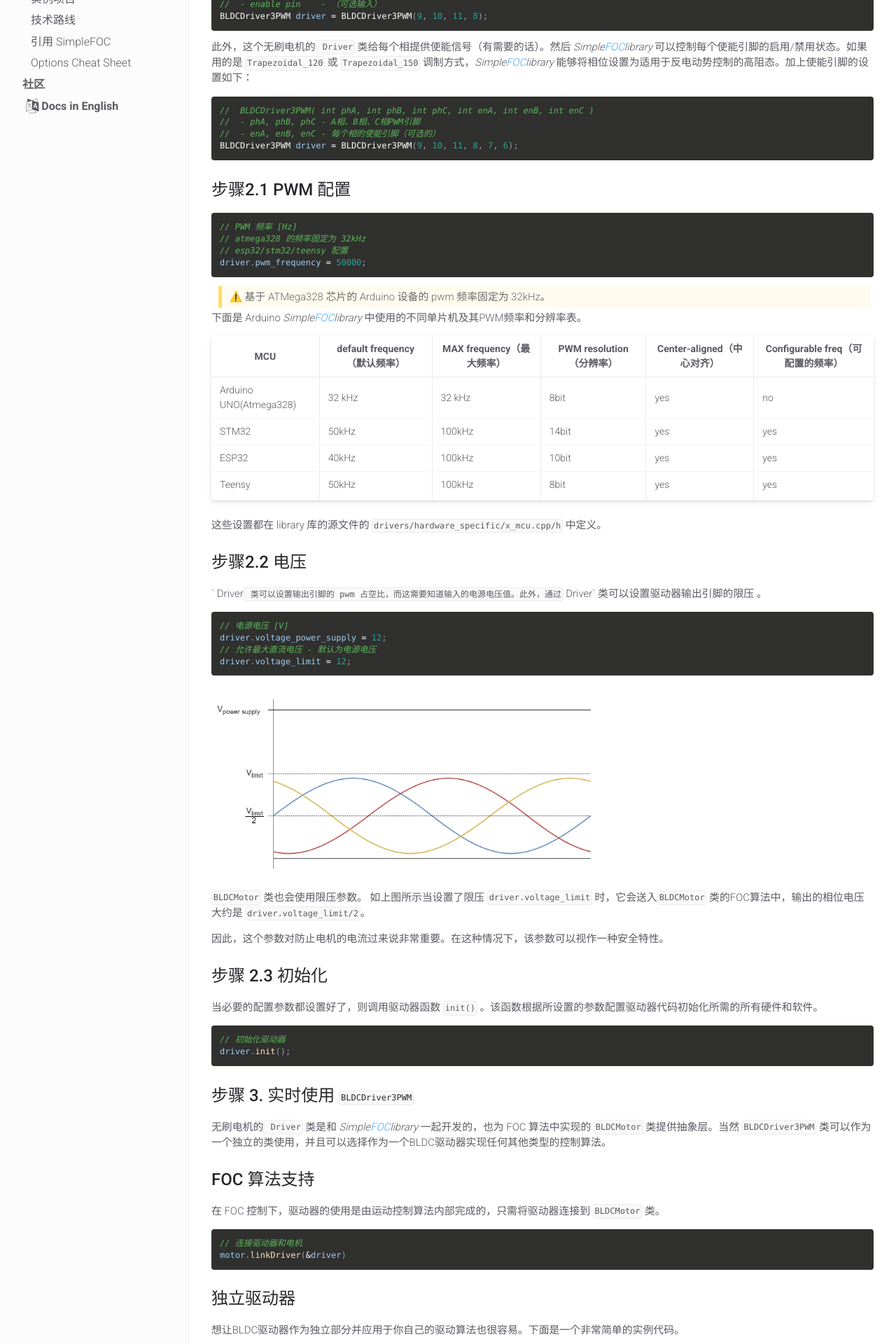
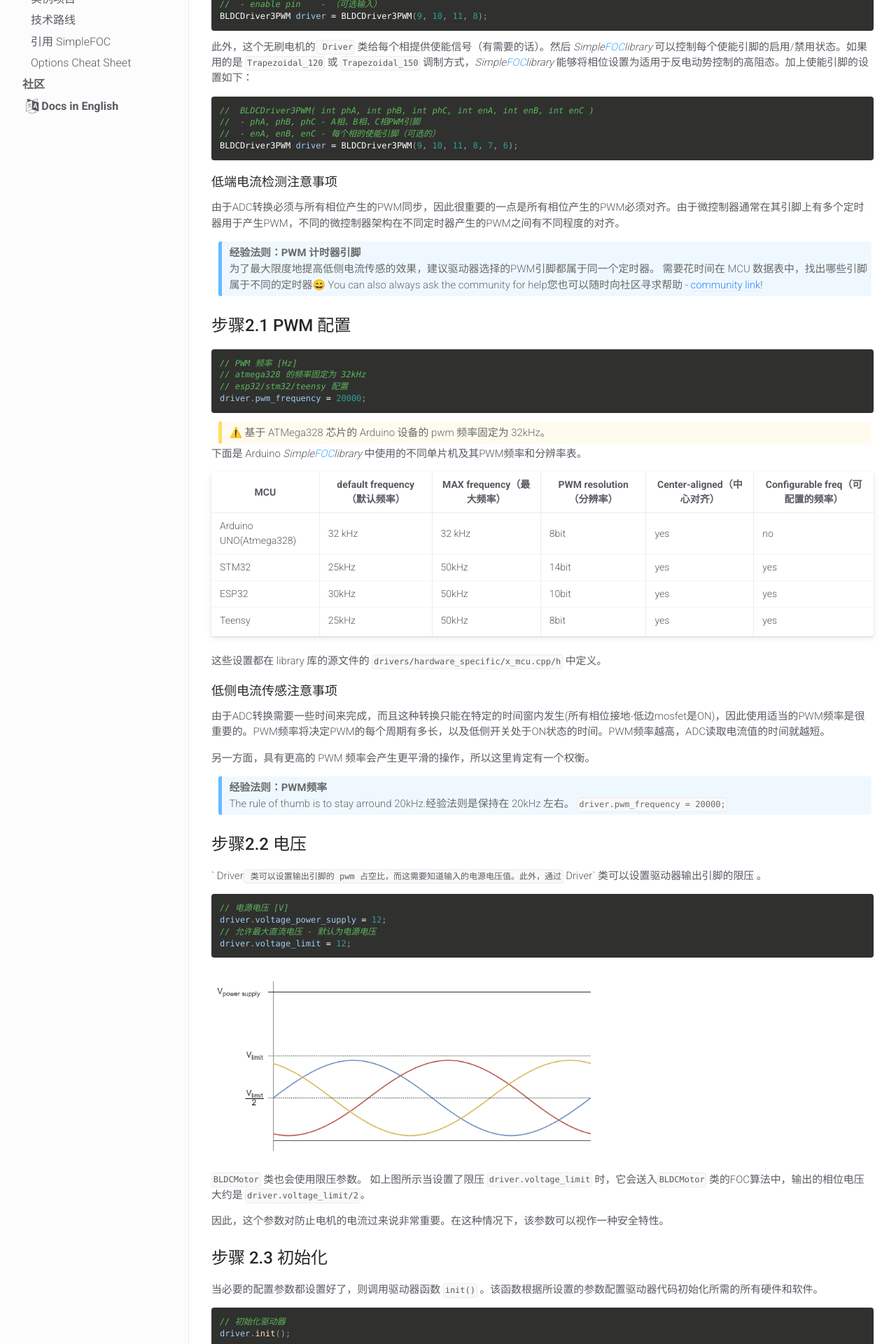
Before and after one commit to simplefoc/docs_chinese, a Jekyll site: the page built from docs/simplefoc_library/code/drivers/bldc_driver/bldc_driver_3pwm.md, in a window 1280 px wide. Shown: the part 759-2679 px from the top of the page at 70% size. Built offline with Jekyll 4.4.1, drawn with Linux system fonts in a browser that asks for light colours.

Commit message:
Update code driver

````diff
--- a/docs/simplefoc_library/code/drivers/bldc_driver/bldc_driver_3pwm.md
+++ b/docs/simplefoc_library/code/drivers/bldc_driver/bldc_driver_3pwm.md
@@ -44,16 +44,31 @@ BLDCDriver3PWM driver = BLDCDriver3PWM(9, 10, 11, 8);
 BLDCDriver3PWM driver = BLDCDriver3PWM(9, 10, 11, 8, 7, 6);
 ```
 
+### 低端电流检测注意事项
+
+由于ADC转换必须与所有相位产生的PWM同步，因此很重要的一点是所有相位产生的PWM必须对齐。由于微控制器通常在其引脚上有多个定时器用于产生PWM，不同的微控制器架构在不同定时器产生的PWM之间有不同程度的对齐。
+
+<blockquote class="info">
+<p class="heading">经验法则：PWM 计时器引脚</p>
+为了最大限度地提高低侧电流传感的效果，建议驱动器选择的PWM引脚都属于同一个定时器。
+
+需要花时间在 MCU 数据表中，找出哪些引脚属于不同的定时器😄
+You can also always ask the community for help您也可以随时向社区寻求帮助 - <a href="https://community.simplefoc.com/">community link</a>!
+</blockquote>
+
 ## 步骤2.1 PWM 配置
+
 ```cpp
 // PWM 频率 [Hz]
 // atmega328 的频率固定为 32kHz
 // esp32/stm32/teensy 配置
-driver.pwm_frequency = 50000;
+driver.pwm_frequency = 20000;
 ```
 <blockquote class="warning">
 ⚠️ 基于 ATMega328 芯片的 Arduino  设备的 pwm 频率固定为 32kHz。
 </blockquote>
+
+
 
 
 下面是  Arduino <span class="simple">Simple<span class="foc">FOC</span>library</span> 中使用的不同单片机及其PWM频率和分辨率表。
@@ -61,14 +76,29 @@ driver.pwm_frequency = 50000;
 MCU | default frequency（默认频率） | MAX frequency（最大频率） | PWM resolution（分辨率） | Center-aligned（中心对齐） | Configurable freq（可配置的频率）
 --- | --- | --- | --- | --- | ---
 Arduino UNO(Atmega328) | 32 kHz | 32 kHz | 8bit | yes | no
-STM32 | 50kHz | 100kHz | 14bit | yes | yes
-ESP32 | 40kHz | 100kHz | 10bit | yes | yes
-Teensy | 50kHz | 100kHz | 8bit | yes | yes
+STM32 | 25kHz | 50kHz | 14bit | yes | yes
+ESP32 | 30kHz | 50kHz | 10bit | yes | yes
+Teensy | 25kHz | 50kHz | 8bit | yes | yes
 
 这些设置都在 library 库的源文件的 `drivers/hardware_specific/x_mcu.cpp/h` 中定义。
 
+### 低侧电流传感注意事项
+
+由于ADC转换需要一些时间来完成，而且这种转换只能在特定的时间窗内发生(所有相位接地-低边mosfet是ON)，因此使用适当的PWM频率是很重要的。PWM频率将决定PWM的每个周期有多长，以及低侧开关处于ON状态的时间。PWM频率越高，ADC读取电流值的时间就越短。
+
+另一方面，具有更高的 PWM 频率会产生更平滑的操作，所以这里肯定有一个权衡。
+
+<blockquote class="info">
+<p class="heading">经验法则：PWM频率</p>
+The rule of thumb is to stay arround 20kHz.经验法则是保持在 20kHz 左右。
+
+<code class="highlighter-rouge">
+driver.pwm_frequency = 20000;
+</code>
+</blockquote>
 
 ## 步骤2.2 电压
+
 ` Driver` 类可以设置输出引脚的 pwm 占空比，而这需要知道输入的电源电压值。此外，通过` Driver` 类可以设置驱动器输出引脚的限压 。
 
 ```cpp
@@ -115,7 +145,7 @@ BLDCDriver3PWM driver = BLDCDriver3PWM(9, 5, 6, 8);
 void setup() {
 
   // PWM 频率 [Hz]
-  driver.pwm_frequency = 50000;
+  driver.pwm_frequency = 20000;
  // 电源电压 [V]
   driver.voltage_power_supply = 12;
  // 最大允许直流电压 - 默认为电源电压
@@ -148,7 +178,7 @@ BLDCDriver3PWM driver = BLDCDriver3PWM(9, 10, 11, 8, 7, 6);
 void setup() {
 
   // PWM 频率 [Hz]
-  driver.pwm_frequency = 50000;
+  driver.pwm_frequency = 20000;
   // 电源电压 [V]
   driver.voltage_power_supply = 12;
   // 允许最大直流电压 - 默认为电源电压
````
Also changed, not shown: docs/simplefoc_library/code/drivers/bldc_driver/bldc_driver_6pwm.md (+33 -5 lines), docs/simplefoc_library/code/drivers/stepper_driver/stepper_driver_2pwm.md (+1 -1 lines), docs/simplefoc_library/code/drivers/stepper_driver/stepper_driver_4pwm.md (+2 -2 lines).
